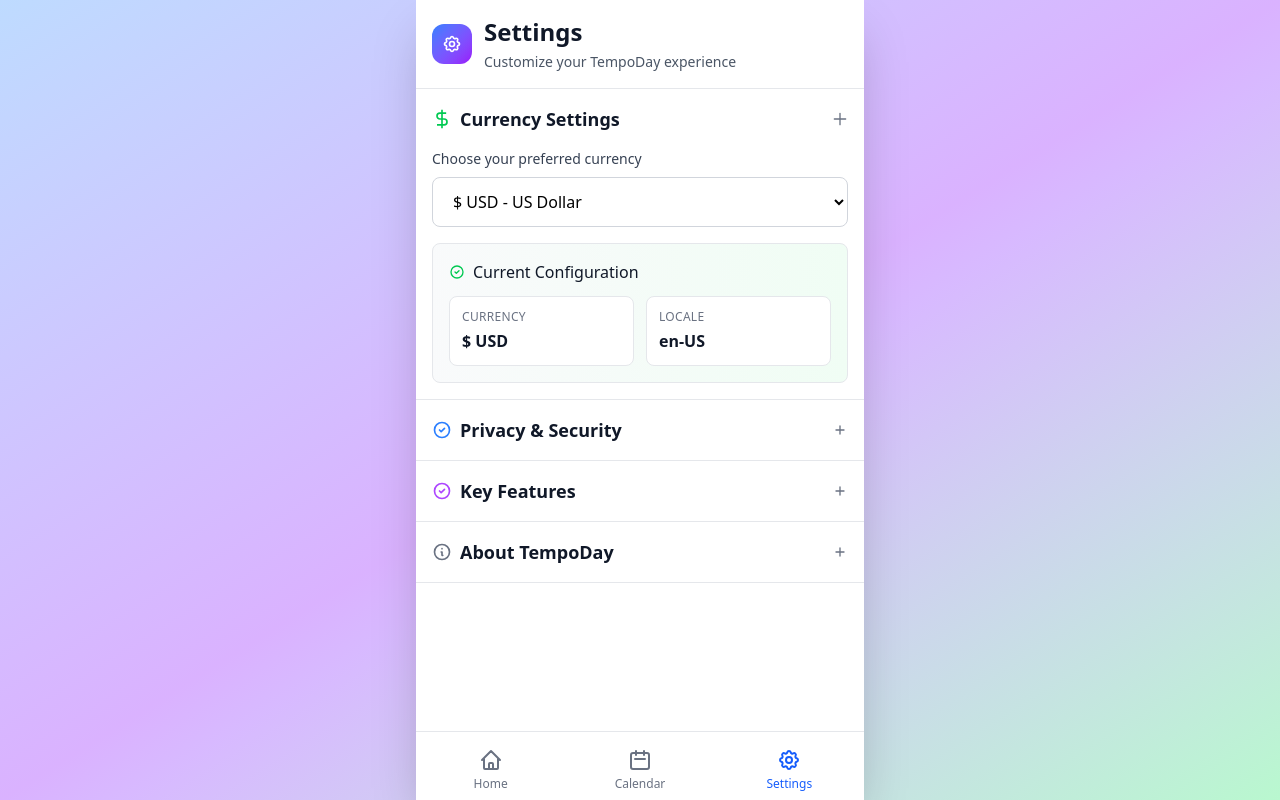
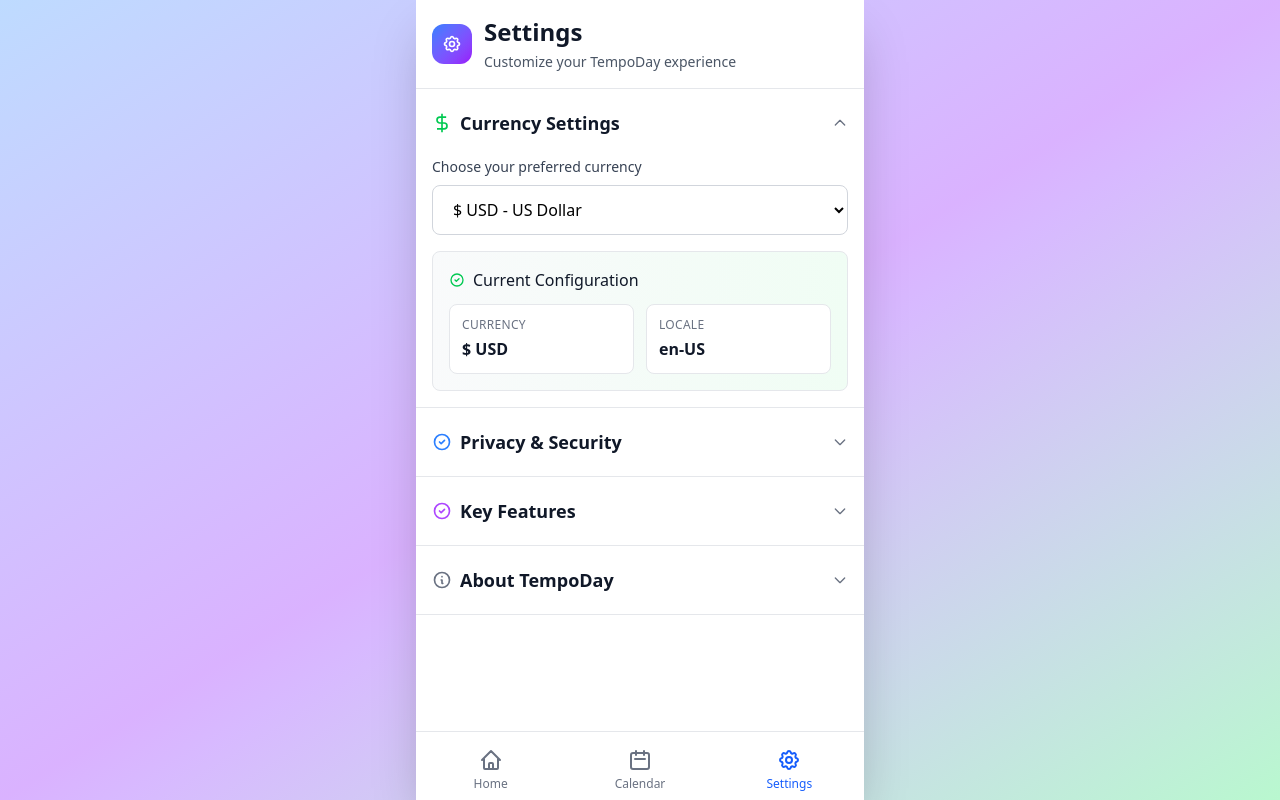
Before and after one commit to fachrihawari/tempoday, a Svelte app: page /settings in a window 1280 px wide. Built offline with nearby package versions, Linux system fonts and the light colour scheme.

Commit message:
Add smooth animations and fix icons for collapsible Card

```diff
--- a/src/components/ui/Card.svelte
+++ b/src/components/ui/Card.svelte
@@ -1,5 +1,6 @@
-<!-- Enhanced Card Component with Collapsible Option -->
+<!-- Enhanced Card Component with Smooth Collapsible Animation -->
 <script lang="ts">
+import { slide } from 'svelte/transition';
 import Icon, { type IconName } from './Icon.svelte';
 
 interface Props {
@@ -47,11 +48,11 @@
 <section class="bg-white border-b border-gray-200 {className}">
   {#if title}
     <!-- Header Section -->
-    <div class="flex items-center justify-between {paddings[padding]} {collapsible ? 'pb-4' : ''}">
+    <div class="flex items-center justify-between {paddings[padding]} {collapsible && !isExpanded ? 'pb-4' : 'pb-4'}">
       <button
         onclick={toggleExpanded}
         disabled={!collapsible}
-        class="flex items-center gap-2 {collapsible ? 'rounded-lg transition-colors cursor-pointer' : 'cursor-default'} flex-1"
+        class="flex items-center gap-2 {collapsible ? 'hover:bg-gray-50 -mx-2 px-2 py-1 rounded-lg transition-all duration-200 cursor-pointer' : 'cursor-default'} flex-1"
       >
         {#if icon}
           <Icon name={icon} class={iconColor} />
@@ -59,11 +60,13 @@
         <h2 class="text-lg font-semibold text-gray-900">{title}</h2>
 
         {#if collapsible}
-          <Icon
-            name={isExpanded ? "close" : "plus"}
-            class="text-gray-500 transition-transform duration-200 {isExpanded ? 'rotate-45' : ''} ml-auto"
-            size="sm"
-          />
+          <div class="ml-auto transition-transform duration-300 ease-in-out {isExpanded ? 'rotate-180' : 'rotate-0'}">
+            <Icon
+              name="chevron-down"
+              class="text-gray-500"
+              size="sm"
+            />
+          </div>
         {/if}
       </button>
 
@@ -76,15 +79,18 @@
 
     <!-- Header Action for Collapsible (when expanded) -->
     {#if headerAction && collapsible && isExpanded}
-      <div class="px-4 pb-2">
+      <div class="px-4 pb-2" transition:slide={{ duration: 200 }}>
         {@render headerAction()}
       </div>
     {/if}
   {/if}
 
-  <!-- Content Section -->
+  <!-- Content Section with Smooth Animation -->
   {#if !collapsible || isExpanded}
-    <div class="{title ? (collapsible ? 'px-4 pb-4' : 'pt-0 ' + paddings[padding]) : paddings[padding]}">
+    <div
+      class="{title ? (collapsible ? 'px-4 pb-4' : 'pt-0 ' + paddings[padding]) : paddings[padding]}"
+      transition:slide={{ duration: 300, axis: 'y' }}
+    >
       {@render children()}
     </div>
   {/if}
--- a/src/components/ui/Icon.svelte
+++ b/src/components/ui/Icon.svelte
@@ -18,7 +18,8 @@
   | 'check-circle'
   | 'loader'
   | 'home'
-  | 'calendar';
+  | 'calendar'
+  | 'chevron-down';
 export type IconSize = 'sm' | 'md' | 'lg' | 'xl' | '2xl' | '3xl';
 
 interface Props {
@@ -61,6 +62,7 @@
   `,
   home: `<path stroke-linecap="round" stroke-linejoin="round" stroke-width="2" d="M3 12l2-2m0 0l7-7 7 7M5 10v10a1 1 0 001 1h3m10-11l2 2m-2-2v10a1 1 0 01-1 1h-3m-6 0a1 1 0 001-1v-4a1 1 0 011-1h2a1 1 0 011 1v4a1 1 0 001 1m-6 0h6"></path>`,
   calendar: `<path stroke-linecap="round" stroke-linejoin="round" stroke-width="2" d="M8 7V3m8 4V3m-9 8h10M5 21h14a2 2 0 002-2V7a2 2 0 00-2-2H5a2 2 0 00-2 2v12a2 2 0 002 2z"></path>`,
+  'chevron-down': `<path stroke-linecap="round" stroke-linejoin="round" stroke-width="2" d="M19 9l-7 7-7-7"></path>`,
 };
 </script>
 
```
